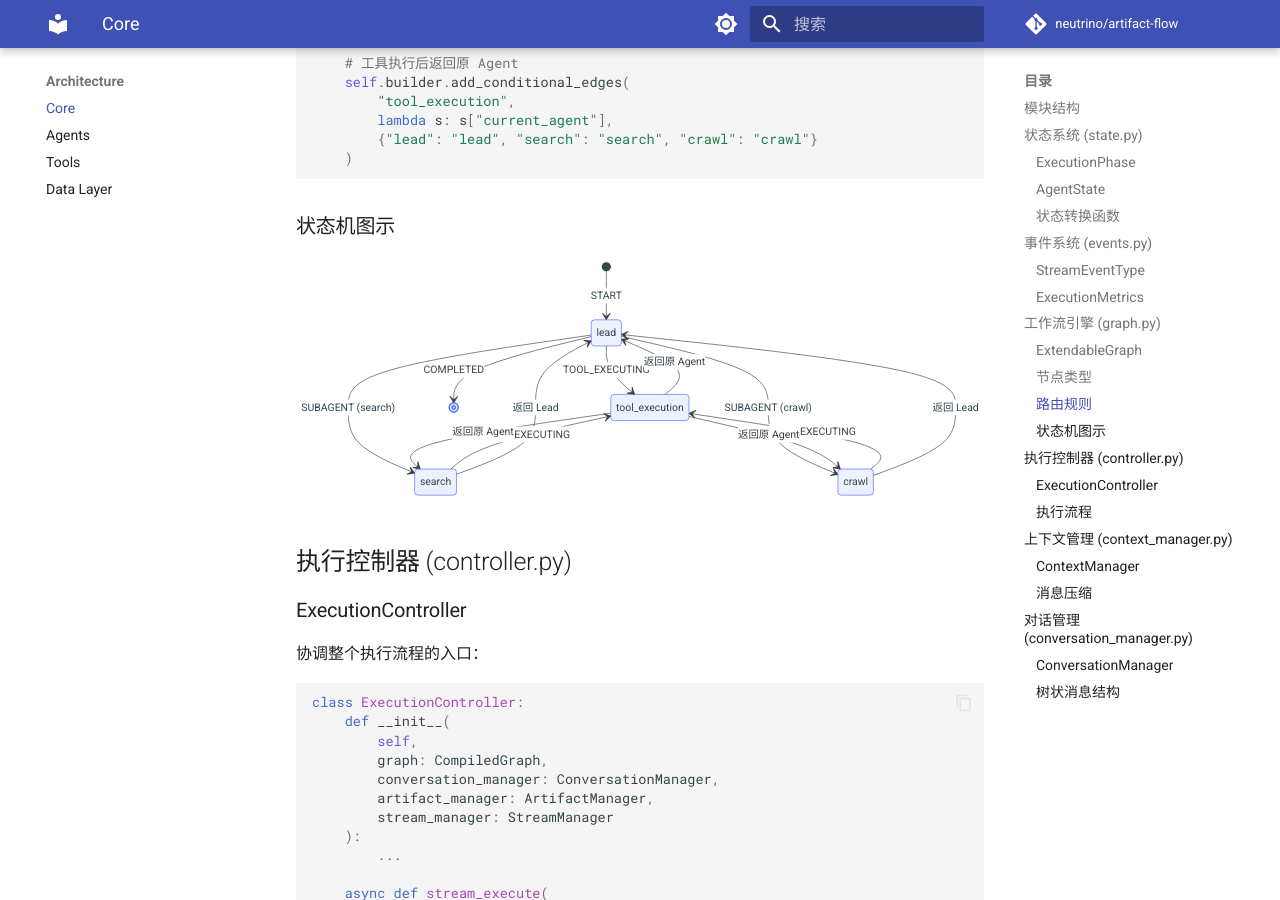
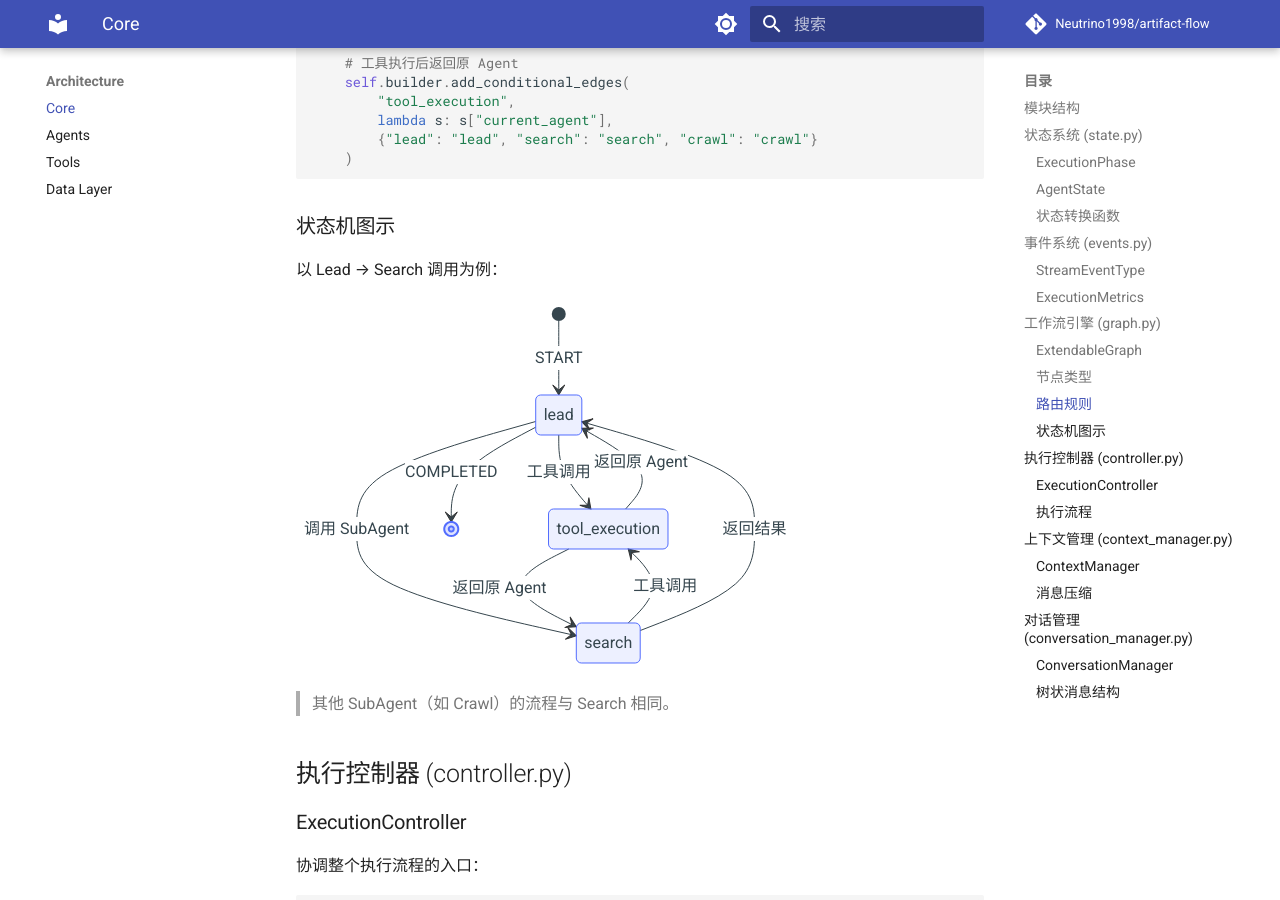
Before and after one commit to Neutrino1998/artifact-flow, an MkDocs documentation site: the page built from docs/architecture/core.md, in a window 1280 px wide and 900 px high, scrolled down 4773 px. Built offline with MkDocs 1.6.1 and Material for MkDocs 9.7.7, drawn with Linux system fonts in a browser that asks for light colours; comment, search, counter and statistics services are not loaded.

Commit message:
fix: 1. 双 Artifact 架构图 - 改用 flowchart BT（bottom to top），Artifacts 框在上方                                                                                       2. 状态机图示 - 简化为 Lead → Search 的例子，移除了 Crawl 的重复连线，添加了说明                                                                                      3. 仓库链接 - 修正为 https://github.com/Neutrino1998/artifact-flow

````diff
--- a/docs/architecture/core.md
+++ b/docs/architecture/core.md
@@ -238,25 +238,24 @@ def _add_routing_rules(self):
 
 ### 状态机图示
 
+以 Lead → Search 调用为例：
+
 ```mermaid
 stateDiagram-v2
     [*] --> lead: START
 
-    lead --> tool_execution: TOOL_EXECUTING
-    lead --> search: SUBAGENT (search)
-    lead --> crawl: SUBAGENT (crawl)
+    lead --> tool_execution: 工具调用
+    lead --> search: 调用 SubAgent
     lead --> [*]: COMPLETED
 
-    search --> tool_execution: TOOL_EXECUTING
-    search --> lead: 返回 Lead
-
-    crawl --> tool_execution: TOOL_EXECUTING
-    crawl --> lead: 返回 Lead
+    search --> tool_execution: 工具调用
+    search --> lead: 返回结果
 
     tool_execution --> lead: 返回原 Agent
     tool_execution --> search: 返回原 Agent
-    tool_execution --> crawl: 返回原 Agent
 ```
+
+> 其他 SubAgent（如 Crawl）的流程与 Search 相同。
 
 ## 执行控制器 (controller.py)
 
--- a/mkdocs.yml
+++ b/mkdocs.yml
@@ -1,8 +1,8 @@
 site_name: ArtifactFlow
 site_description: Multi-Agent Research System Built on LangGraph
 site_url: https://neutrino.github.io/artifact-flow/
-repo_url: https://github.com/neutrino/artifact-flow
-repo_name: neutrino/artifact-flow
+repo_url: https://github.com/Neutrino1998/artifact-flow
+repo_name: Neutrino1998/artifact-flow
 
 theme:
   name: material
````
Also changed, not shown: docs/index.md (+6 -6 lines).
